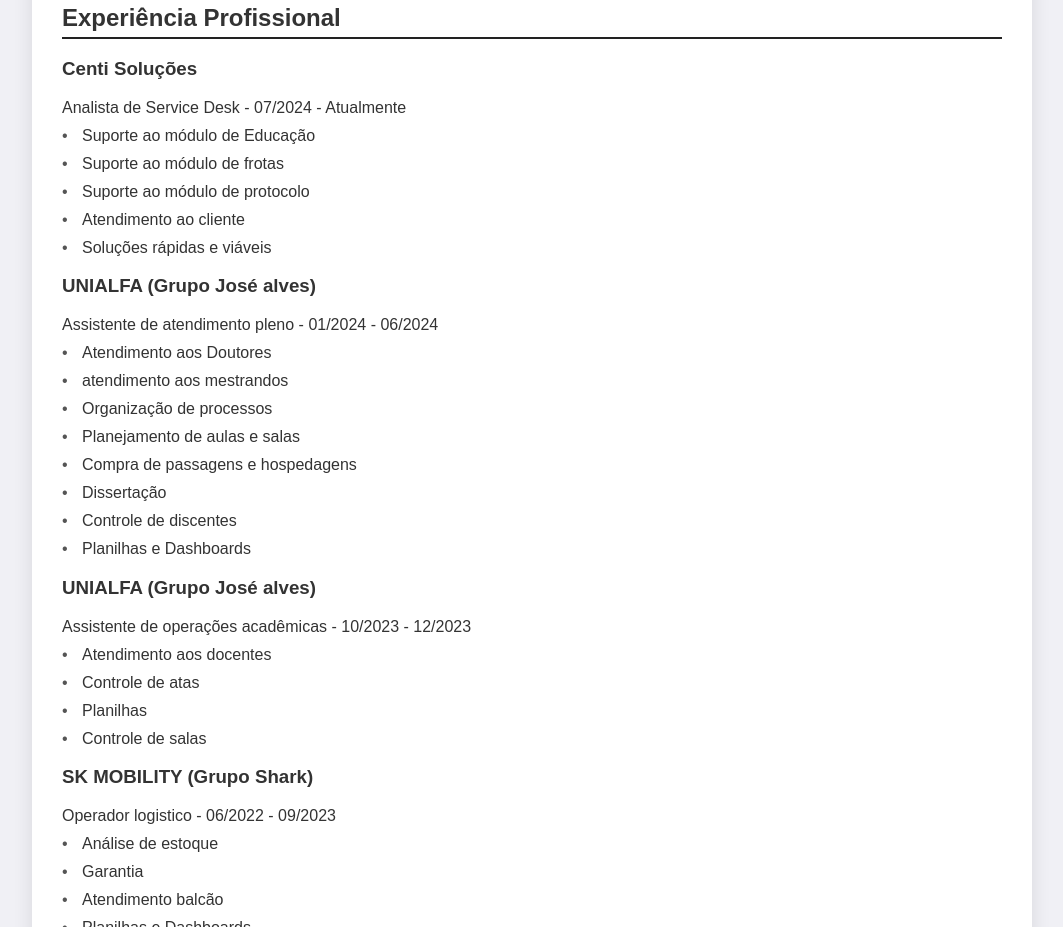
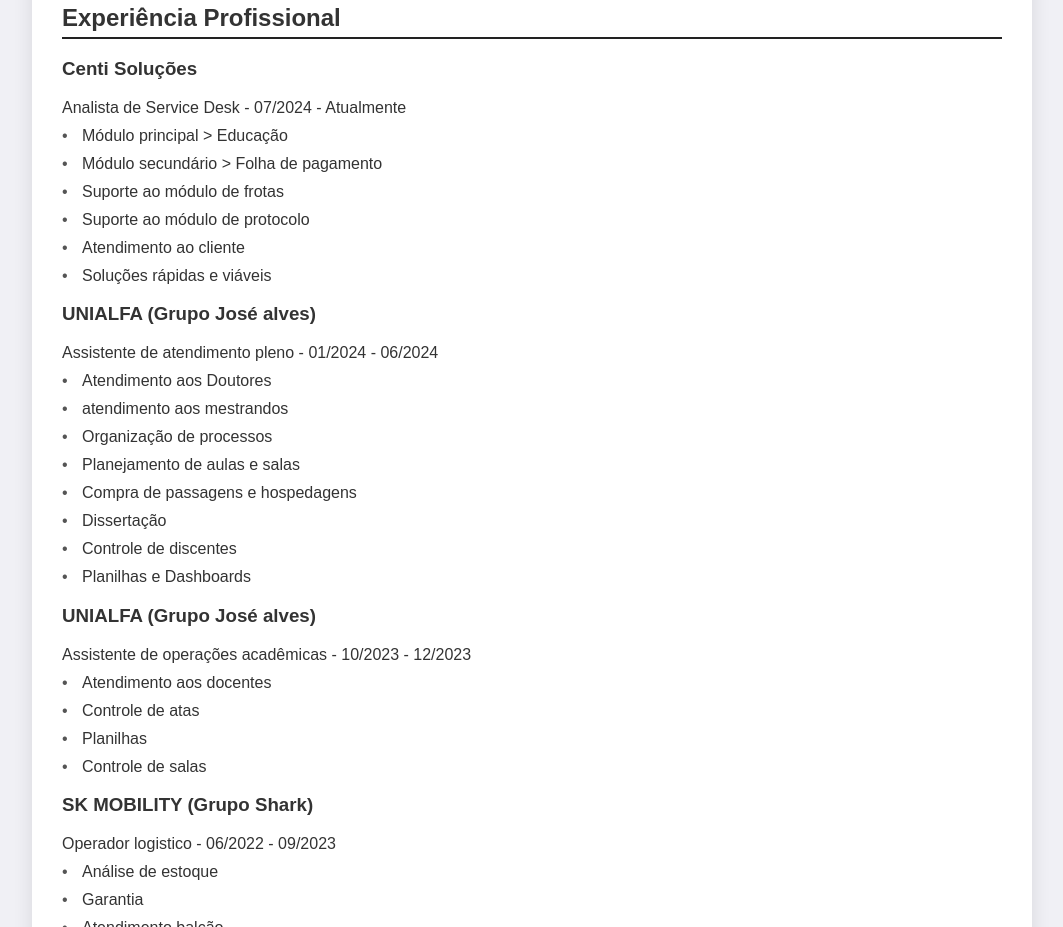
Before and after one commit to brenooki/brendofelipe, a plain HTML site: page index.html in a window 1280 px wide. Shown: the part 840-1767 px from the top of the page, without its empty margins (108-1171 px from the left). Drawn offline with Linux system fonts and the light colour scheme.

Commit message:
Update index.html

```diff
--- a/index.html
+++ b/index.html
@@ -28,7 +28,8 @@
                     <h3>Centi Soluções</h3>
                     <p>Analista de Service Desk - 07/2024 - Atualmente</p>
                     <ul>
-                        <li>Suporte ao módulo de Educação</li>
+                        <li>Módulo principal > Educação</li>
+                        <li>Módulo secundário > Folha de pagamento</li>
                         <li>Suporte ao módulo de frotas</li>
                         <li>Suporte ao módulo de protocolo</li>
                         <li>Atendimento ao cliente</li>
```
